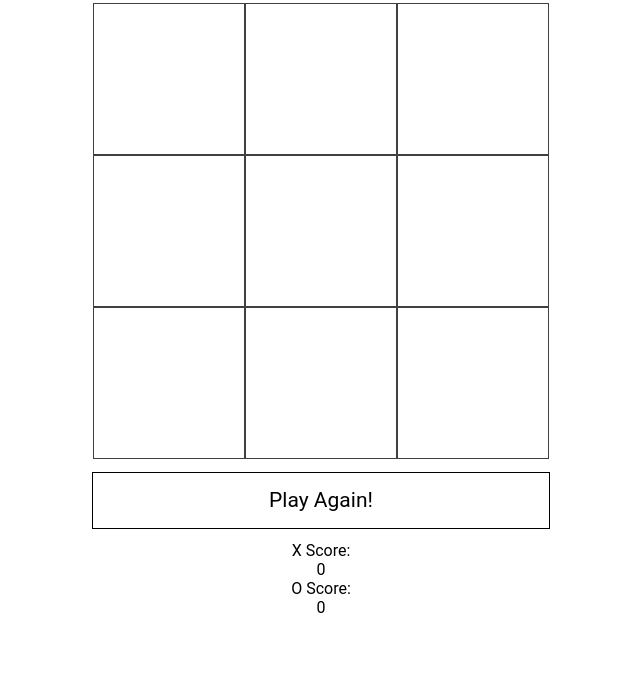
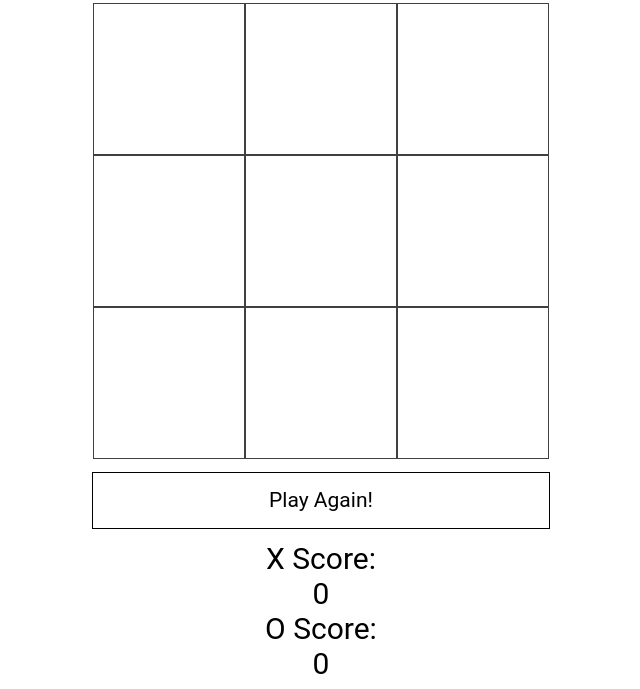
Before and after one commit to gweinerr/pset-8, a plain HTML site: page index.html in a window 1280 px wide. Shown: the part 238-927 px from the top of the page, without its empty margins (319-959 px from the left). Before the commit the page ends 863 px from the top, so only its background shows below. Drawn offline with Linux system fonts and the light colour scheme.

Commit message:
changed div

```diff
--- a/css/styles.css
+++ b/css/styles.css
@@ -78,3 +78,15 @@ font-size: 20px;
   height: 50px;
   font-size: 20px;
 }
+
+#x-score {
+  font-size: 30px;
+}
+
+#o-score {
+  font-size: 30px;
+}
+
+#style-me {
+  font-size: 30px;
+}
--- a/index.html
+++ b/index.html
@@ -39,7 +39,7 @@
       <div id="reset-button">Play Again!</div>
     </div>
 
-    <div>
+    <div id = "style-me">
       X Score: <div id="x-score">0</div>
       O Score: <div id="o-score">0</div>
     </div>
```
